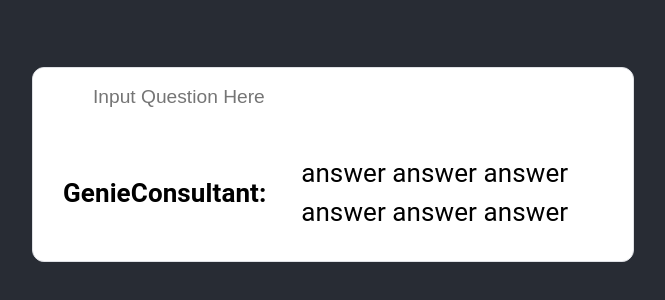
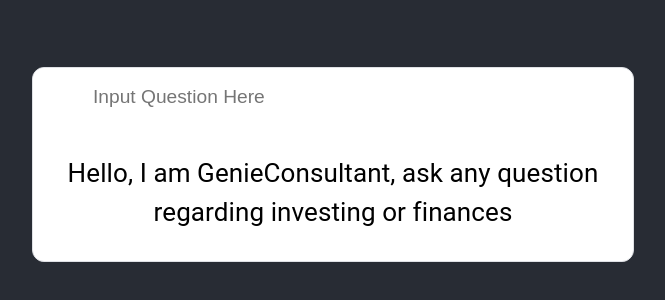
Before and after one commit to skancharapu775/FinancialConsultant, a React (Create React App) app in the folder genieconsulting/: page / in a window 1280 px wide. Shown: the part 236-536 px from the top of the page, without its empty margins (307-972 px from the left). Built offline with nearby package versions, Linux system fonts and the light colour scheme.

Commit message:
fixed some frontend styling and now is ready for api communication

```diff
--- a/genieconsulting/src/App.css
+++ b/genieconsulting/src/App.css
@@ -80,6 +80,7 @@
   color: #000;
   font-family: "Roboto", sans-serif;
   min-height: 115px;
+  min-width: 30vw;
   line-height: 1.5em;
   letter-spacing: 0.1px;
   padding: 10px 30px;
--- a/genieconsulting/src/App.js
+++ b/genieconsulting/src/App.js
@@ -9,7 +9,9 @@ function App() {
   const [input, updateInput] = useState();
 
   //store flask answer
-  const [answer, updateAnswer] = useState();
+  const [answer, updateAnswer] = useState("Hello, I am GenieConsultant, ask any question regarding investing or finances");
+
+
 
   const sendInput = async (event) => {
     if (event.key != "Enter") {
@@ -18,6 +20,7 @@ function App() {
     //send the input to the flask backend
     if (input != '') {
       console.log('Input: ', input);
+      updateAnswer("Loading answer...");
     }
   }
 
@@ -34,7 +37,7 @@ function App() {
               onKeyDown={(e) => sendInput(e)}
           />
           <div className="chat-answer">
-            <b>GenieConsultant:</b> answer answer answer answer answer answer
+            {answer}
           </div>
         </div>
       </header>
```
